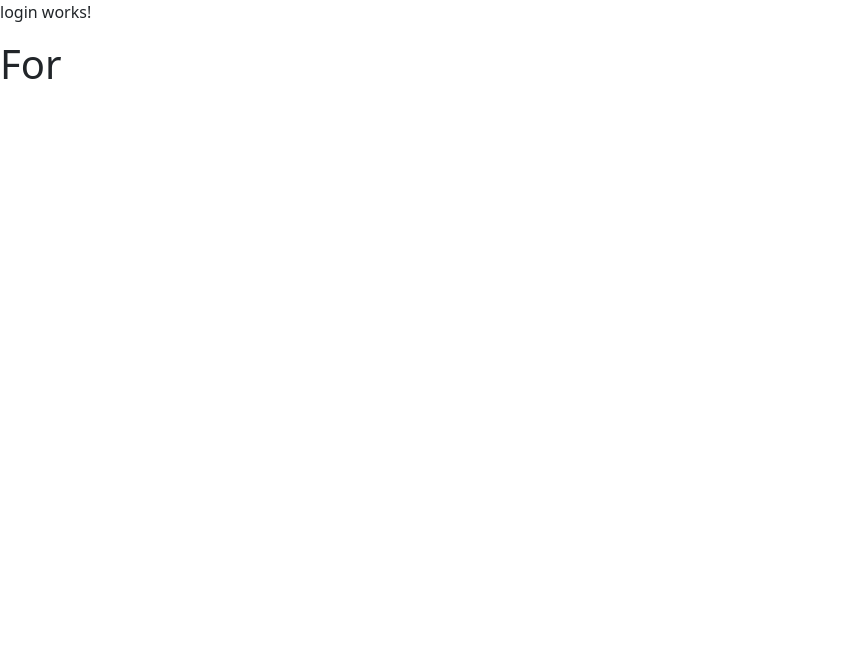
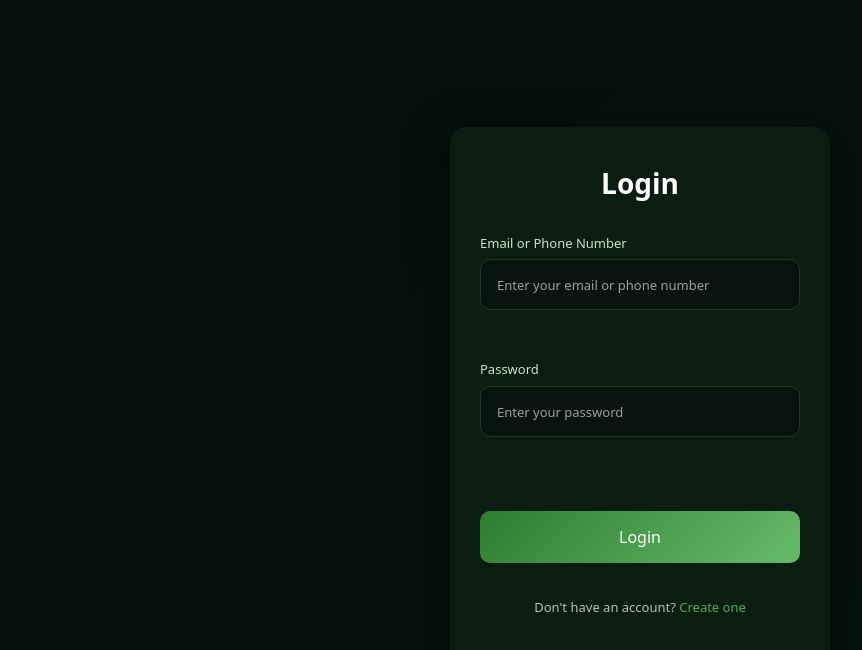
Before and after one commit to Taman707/Growth_Ledger, an Angular app in the folder GrowthLedger/: page /login in a window 1280 px wide. Shown: the top 650 px of the page, without its empty margins (0-862 px from the left). Built offline with nearby package versions, Linux system fonts and the light colour scheme.

Commit message:
login component setup

```diff
--- a/GrowthLedger/src/app/app.routes.ts
+++ b/GrowthLedger/src/app/app.routes.ts
@@ -5,6 +5,7 @@ import { Login } from './modules/auth/login/login';
 import { Dashboard } from './modules/business/dashboard/dashboard';
 import { FunderKyc } from './modules/funder/funder-kyc/funder-kyc';
 import { FunderKycConfirm } from './modules/funder/funder-kyc-confirm/funder-kyc-confirm';
+import { FunderDashboard } from './modules/funder/funder-dashboard/funder-dashboard';
 
 export const routes: Routes = [
     { path: '', redirectTo: 'entry', pathMatch: 'full' },
@@ -13,5 +14,6 @@ export const routes: Routes = [
     { path: 'login' , component: Login},
     { path: 'business-dashBoard' , component:Dashboard},
     { path: 'funder-kyc' , component:FunderKyc},
-    { path: 'funder-kyc/confirm' , component:FunderKycConfirm}
+    { path: 'funder-kyc/confirm' , component:FunderKycConfirm},
+    { path: 'funder-dashboard' , component:FunderDashboard}
 ];
--- a/GrowthLedger/src/app/modules/auth/login/login.css
+++ b/GrowthLedger/src/app/modules/auth/login/login.css
@@ -0,0 +1,152 @@
+/* MAIN CONTAINER */
+.login-container {
+    height: 100vh;
+    width: 100%;
+    position: relative;
+    display: flex;
+    align-items: center;
+    justify-content: center;
+    background: linear-gradient(135deg, #02150f, #071d16);
+}
+
+/* OVERLAY */
+.overlay {
+    position: absolute;
+    inset: 0;
+    background: rgba(5, 15, 10, 0.7);
+    backdrop-filter: blur(6px);
+}
+
+/* FORM SECTION */
+.form-section {
+    position: relative;
+    z-index: 2;
+    width: 100%;
+    max-width: 420px; /* slightly bigger than previous */
+    padding: 20px;
+}
+
+/* GLASS CARD */
+.form-wrapper {
+    background: rgba(13, 31, 22, 0.85);
+    backdrop-filter: blur(10px);
+    border-radius: 16px;
+    padding: 40px 30px;
+    display: flex;
+    flex-direction: column;
+    gap: 25px;
+    box-shadow: 0 10px 40px rgba(0, 0, 0, 0.5);
+}
+
+/* HEADINGS */
+h2 {
+    color: #ffffff;
+    font-size: 28px;
+    text-align: center;
+    font-weight: 600;
+}
+
+.subtitle {
+    color: #a5d6a7; /* softer green like KYC */
+    font-size: 14px;
+    text-align: center;
+    margin-bottom: 15px;
+}
+
+/* FORM FIELDS */
+.form-field {
+    display: flex;
+    flex-direction: column;
+    gap: 6px;
+}
+
+.form-field label {
+    color: #c8e6c9; /* lighter green for label */
+    font-size: 13px;
+    font-weight: 500;
+}
+
+input {
+    padding: 14px 16px;
+    border-radius: 10px;
+    border: 1px solid #1b3a2a;
+    background: #07140d;
+    color: #ffffff;
+    font-size: 14px;
+    outline: none;
+    transition: 0.3s;
+}
+
+input::placeholder {
+    color: #9e9e9e;
+    font-size: 13px;
+}
+
+input:focus {
+    border-color: #4caf50;
+    box-shadow: 0 0 0 1px #4caf50;
+}
+
+/* BUTTON */
+.primary-btn {
+    padding: 14px;
+    border-radius: 10px;
+    border: none;
+    background: linear-gradient(135deg, #2e7d32, #66bb6a);
+    color: #fff;
+    font-size: 16px;
+    font-weight: 500;
+    cursor: pointer;
+    transition: 0.3s;
+}
+
+.primary-btn:hover {
+    transform: translateY(-2px);
+    box-shadow: 0 6px 18px rgba(76, 175, 80, 0.4);
+}
+
+/* Make button full width */
+.full-width-btn {
+    width: 100%;
+}
+
+/* SIGNUP TEXT */
+.signup-text {
+    font-size: 13px;
+    color: #bdbdbd;
+    text-align: center;
+    margin-top: 10px;
+}
+
+.signup-link {
+    color: #4caf50;
+    cursor: pointer;
+}
+
+.signup-link:hover {
+    text-decoration: underline;
+}
+
+/* RESPONSIVE */
+@media (max-width: 500px) {
+    .form-wrapper {
+        padding: 25px 20px;
+    }
+}
+
+/* ERROR TEXT (NO LAYOUT SHIFT) */
+.error-text {
+    min-height: 16px;
+    font-size: 12px;
+    color: #ff6b6b;
+    margin-top: 4px;
+}
+
+/* ERROR BORDER */
+input.ng-touched.ng-invalid {
+    border-color: #ff6b6b;
+}
+
+input.ng-touched.ng-invalid:focus {
+    box-shadow: 0 0 0 1px #ff6b6b;
+}
--- a/GrowthLedger/src/app/modules/auth/login/login.html
+++ b/GrowthLedger/src/app/modules/auth/login/login.html
@@ -1,2 +1,44 @@
-<p>login works!</p>
-<h1>For {{loginFlag()}}</h1>
+<div class="login-container">
+  <div class="overlay"></div>
+
+  <div class="form-section">
+    <div class="form-wrapper">
+      <h2>Login</h2>
+      <!-- <p class="subtitle">
+        {{ loginFlag() === 'investing' ? 'Investor Login' : loginFlag() === 'accounting' ? 'Accounting Login' : 'Login to your account' }}
+      </p> -->
+
+      <form [formGroup]="loginForm" (ngSubmit)="relocateToDashboard()">
+        <!-- Email / Phone -->
+        <div class="form-field">
+          <label for="emailPhone">Email or Phone Number</label>
+          <input type="text" id="emailPhone" placeholder="Enter your email or phone number" formControlName="emailOrPhone" />
+           <span class="error-text">
+                @if (emailOrPhone?.touched && emailOrPhone?.errors?.['required']) {
+                         Email or Registered Phone Number is Required.
+                }
+           </span>
+        </div>
+
+        <!-- Password -->
+        <div class="form-field mt-4">
+          <label for="password">Password</label>
+          <input type="password" id="password" placeholder="Enter your password" formControlName="password"/>
+          <span class="error-text">
+                @if (password?.touched && password?.errors?.['required']) {
+                         Password is Required.
+                }
+           </span>
+        </div>
+
+        <!-- Login Button -->
+        <button type="submit" class="primary-btn full-width-btn mt-5">Login</button>
+      </form>
+
+      <!-- Create Account -->
+      <p class="signup-text">
+        Don't have an account? <span class="signup-link" (click)="goTOSignUp()">Create one</span>
+      </p>
+    </div>
+  </div>
+</div>
--- a/GrowthLedger/src/app/modules/auth/login/login.ts
+++ b/GrowthLedger/src/app/modules/auth/login/login.ts
@@ -1,15 +1,16 @@
 import { Component, signal } from '@angular/core';
-import { ActivatedRoute } from '@angular/router';
+import { ActivatedRoute, Router } from '@angular/router';
+import { FormControl, FormGroup, FormsModule, ReactiveFormsModule, Validators } from '@angular/forms';
 
 @Component({
   selector: 'app-login',
-  imports: [],
+  imports: [FormsModule,ReactiveFormsModule],
   templateUrl: './login.html',
   styleUrl: './login.css',
 })
 export class Login {
 
-  constructor(private routes:ActivatedRoute){}
+  constructor(private routes:ActivatedRoute , private router:Router){}
   loginFlag = signal<string | null>('');
     ngOnInit() {
     this.routes.queryParams.subscribe((param) => {
@@ -17,4 +18,39 @@ export class Login {
     })
   }
 
+  relocateToDashboard(){
+
+    if (this.loginForm.invalid) {
+      this.loginForm.markAllAsTouched();
+      return;
+    }
+    if(this.loginFlag() === 'accounting'){
+      this.router.navigate(['business-dashBoard']);
+      return;
+    }else{
+      this.router.navigate(['funder-dashboard']);
+    }
+  }
+
+  loginForm = new FormGroup({
+    emailOrPhone : new FormControl('',[Validators.required]),
+    password : new FormControl('' , [Validators.required])
+  })
+
+  get emailOrPhone(){
+    return this.loginForm.get('emailOrPhone');
+  }
+  get password(){
+    return this.loginForm.get('password');
+  }
+
+
+  goTOSignUp(){
+    this.router.navigate(['sign-up'] , {
+      queryParams:{
+        loginType: this.loginFlag()
+      }
+    })
+  }
+
 }
--- /dev/null
+++ b/GrowthLedger/src/app/modules/funder/funder-dashboard/funder-dashboard.html
@@ -0,0 +1 @@
+<p>funder-dashboard works!</p>
--- a/GrowthLedger/src/app/modules/funder/funder-kyc-confirm/funder-kyc-confirm.css
+++ b/GrowthLedger/src/app/modules/funder/funder-kyc-confirm/funder-kyc-confirm.css
@@ -1,53 +1,98 @@
 /* MAIN CONTAINER */
 .confirm-container {
-    height: 100vh;
+    min-height: 100vh;
     width: 100%;
     background: linear-gradient(135deg, #02150f, #071d16);
     display: flex;
+    font-family: 'Roboto', sans-serif;
+    padding: 40px 0;
 }
 
 /* CONTENT */
 .confirm-content {
     display: flex;
-    width: 100%;
-    height: 100%;
+    width: 90%;
+    max-width: 1200px;
+    margin: auto;
+    gap: 60px; /* SPACE BETWEEN LEFT & RIGHT */
 }
 
 /* LEFT SIDE */
 .confirm-left {
-    flex: 0.4;
-    position: relative;
-
-    background: radial-gradient(circle at 30% 30%, rgba(76, 175, 80, 0.15), transparent 60%),
-                linear-gradient(135deg, #02150f, #071d16);
-
+    flex: 0.35;
     display: flex;
     flex-direction: column;
     align-items: center;
-    justify-content: center;
-
-    border-right: 1px solid rgba(76, 175, 80, 0.2);
+    justify-content: flex-start;
+    border-right: 1px solid rgba(129, 199, 132, 0.2);
+    background: rgba(7, 20, 13, 0.6);
+    padding: 40px 20px;
+    border-radius: 12px;
 }
 
-/* EDIT BUTTON (TOP LEFT) */
+/* SELFIE */
+.selfie-wrapper {
+    width: 260px;
+    height: 260px;
+    border-radius: 50%;
+    overflow: hidden;
+    border: 3px solid #4caf50;
+    margin-bottom: 20px;
+    margin-top: 110px;
+}
+
+.selfie-wrapper img {
+    width: 100%;
+    height: 100%;
+    object-fit: cover;
+}
+
+/* VERIFY TEXT */
+.verify-text {
+    color: #81c784;
+    font-size: 14px;
+    margin-top: 10px;
+}
+
+/* RIGHT SIDE */
+.confirm-right {
+    flex: 0.65;
+    display: flex;
+    flex-direction: column;
+    justify-content: flex-start;
+    align-items: center;
+    padding: 20px 0;
+}
+
+/* CARD */
+.form-wrapper {
+    width: 100%;
+    background: rgba(13, 31, 22, 0.85);
+    backdrop-filter: blur(8px);
+    padding: 30px 25px;
+    border-radius: 12px;
+    display: flex;
+    flex-direction: column;
+    gap: 25px;
+    position: relative;
+    min-height: 350px; /* MORE SPACIOUS */
+}
+
+/* EDIT BUTTON TOP RIGHT */
 .edit-btn {
     position: absolute;
     top: 20px;
-    left: 20px;
-
+    right: 20px;
     display: flex;
     align-items: center;
     gap: 6px;
-
     background: transparent;
     border: 1px solid rgba(129, 199, 132, 0.5);
     color: #81c784;
-
-    padding: 8px 14px;
+    padding: 6px 12px;
     border-radius: 8px;
     cursor: pointer;
     font-size: 13px;
-
     transition: 0.3s;
 }
 
@@ -56,110 +101,46 @@
     border-color: #4caf50;
 }
 
-/* SELFIE */
-.selfie-wrapper {
-    width: 160px;
-    height: 160px;
-    border-radius: 50%;
-    overflow: hidden;
-
-    border: 3px solid #4caf50;
-    box-shadow: 0 0 25px rgba(76, 175, 80, 0.4);
-
-    margin-bottom: 20px;
-}
-
-.selfie-wrapper img {
-    width: 100%;
-    height: 100%;
-    object-fit: cover;
-}
-
-/* TEXT */
-.verify-text {
-    color: #81c784;
-    font-size: 14px;
-}
-
-/* RIGHT SIDE */
-.confirm-right {
-    flex: 0.6;
-
-    display: flex;
-    align-items: center;
-    justify-content: center;
-
-    padding: 40px;
-
-    background:
-        radial-gradient(circle at 70% 70%, rgba(102, 187, 106, 0.12), transparent 55%),
-        linear-gradient(135deg, #02150f, #071d16);
-}
-
-/* CARD */
-.form-wrapper {
-    width: 100%;
-    max-width: 480px;
-
-    background: rgba(13, 31, 22, 0.85);
-    backdrop-filter: blur(12px);
-
-    padding: 30px;
-    border-radius: 16px;
-
-    display: flex;
-    flex-direction: column;
-    gap: 20px;
-
-    box-shadow: 0 10px 40px rgba(0, 0, 0, 0.5);
-}
-
 /* HEADINGS */
 h2 {
     color: #ffffff;
     font-size: 26px;
+    text-align: center;
 }
 
 .subtitle {
-    color: #81c784;
+    color: #a5d6a7;
     font-size: 14px;
+    text-align: center;
 }
 
 /* INFO CARD */
 .info-card {
     display: flex;
     flex-direction: column;
-    gap: 14px;
-
-    padding: 15px;
-    border-radius: 12px;
-
-    background: rgba(7, 20, 13, 0.7);
-    border: 1px solid rgba(76, 175, 80, 0.2);
+    gap: 18px;
+    padding: 20px;
+    border-radius: 10px;
+    background: rgba(7, 20, 13, 0.6);
+    border: 1px solid rgba(76, 175, 80, 0.15);
 }
 
-/* ROW */
+/* INFO ROW */
 .info-row {
     display: flex;
     justify-content: space-between;
     align-items: center;
-
-    padding: 8px 0;
-    border-bottom: 1px solid rgba(255, 255, 255, 0.05);
-}
-
-.info-row:last-child {
-    border-bottom: none;
+    padding: 4px 0;
 }
 
 .info-row span {
     color: #9e9e9e;
-    font-size: 13px;
+    font-size: 14px;
 }
 
 .info-row strong {
     color: #ffffff;
-    font-size: 14px;
+    font-size: 15px;
 }
 
 /* VERIFIED TEXT */
@@ -167,36 +148,61 @@ h2 {
     color: #4caf50;
 }
 
-/* BUTTON */
+/* BUTTON OUTSIDE CARD */
+.button-wrapper {
+    margin-top: 25px;
+    width: 100%;
+    display: flex;
+    justify-content: center;
+}
+
 .submit-btn {
-    padding: 14px;
-    border-radius: 10px;
+    padding: 14px 30px;
+    border-radius: 8px;
     border: none;
-
     background: linear-gradient(135deg, #2e7d32, #66bb6a);
     color: #fff;
-    font-size: 15px;
-
+    font-size: 16px;
     cursor: pointer;
     transition: 0.3s;
 }
 
 .submit-btn:hover {
-    transform: translateY(-2px);
-    box-shadow: 0 6px 18px rgba(76, 175, 80, 0.4);
+    transform: translateY(-1px);
+    box-shadow: 0 4px 12px rgba(76, 175, 80, 0.3);
 }
 
 /* RESPONSIVE */
 @media (max-width: 900px) {
     .confirm-content {
         flex-direction: column;
+        gap: 30px;
+        width: 95%;
     }
 
     .confirm-left {
-        display: none;
+        flex: 1;
+        width: 100%;
+        border-right: none;
+        flex-direction: row;
+        align-items: center;
+        justify-content: flex-start;
+        padding: 20px;
+        gap: 20px;
     }
 
-    .confirm-right {
-        padding: 20px;
+    .selfie-wrapper {
+        width: 120px;
+        height: 120px;
+    }
+
+    .form-wrapper {
+        width: 100%;
+        min-height: auto;
+        padding: 25px 15px;
+    }
+
+    .button-wrapper {
+        margin-top: 20px;
     }
 }
```
Also changed, not shown: GrowthLedger/src/app/modules/funder/funder-dashboard/funder-dashboard.ts (added, +11 -0 lines), GrowthLedger/src/app/modules/funder/funder-kyc-confirm/funder-kyc-confirm.html (+16 -13 lines), GrowthLedger/src/app/modules/funder/funder-kyc-confirm/funder-kyc-confirm.ts (+14 -2 lines), GrowthLedger/src/app/modules/funder/funder-dashboard/funder-dashboard.css (added), 1 other file (tests, documents, lock files or other folders).
